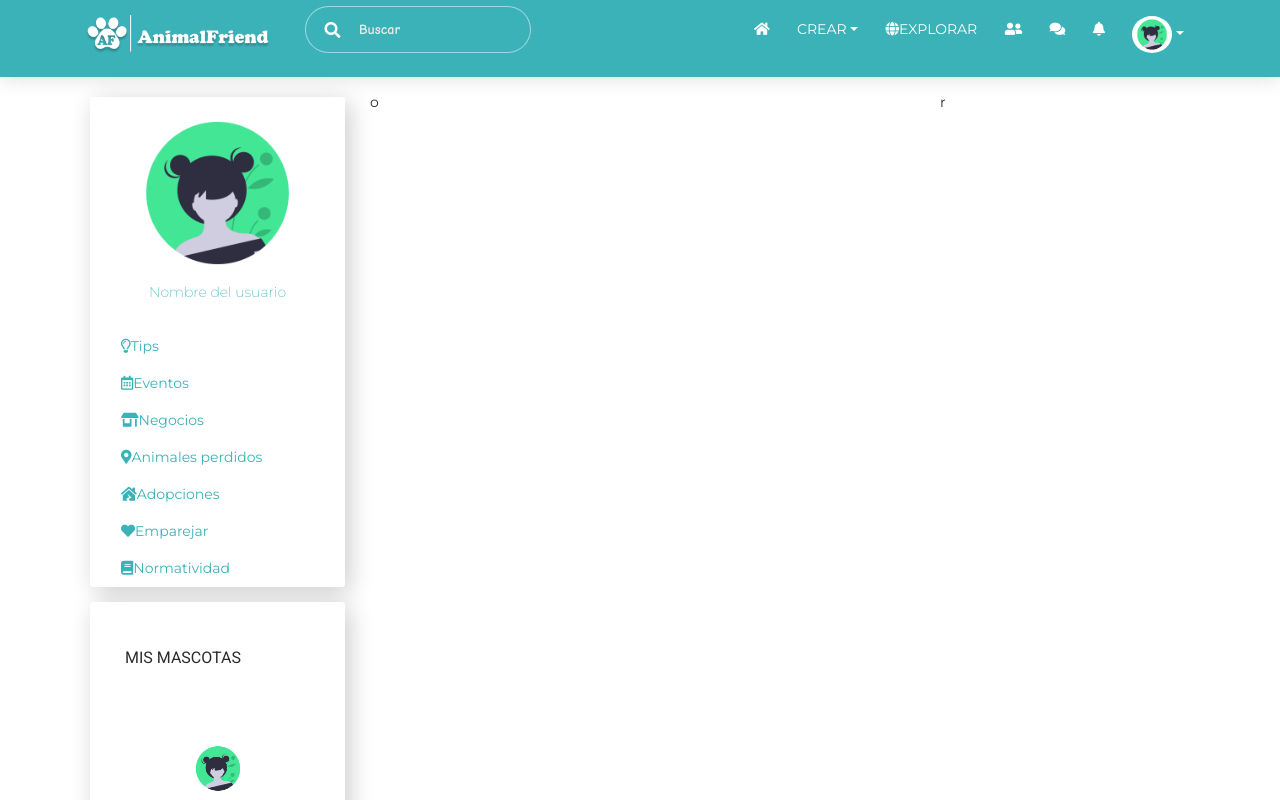
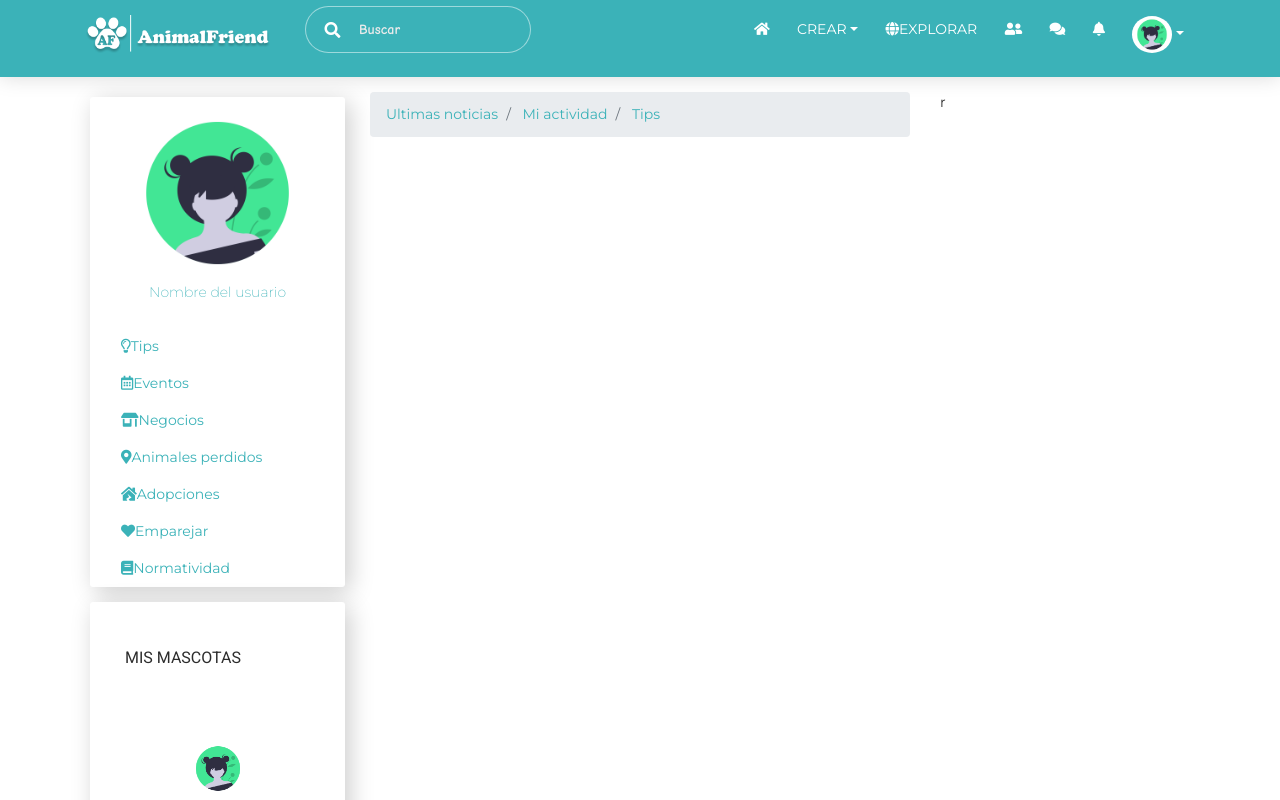
Before and after one commit to Vanestefani/AnimalFriend, a React (Create React App) app in the folder frontend/: page /home in a window 1280 px wide. Shown: the top 800 px of the page. Built offline with nearby package versions, Linux system fonts and the light colour scheme; a web font is replaced by a local one.

Commit message:
sun menu

```diff
--- /dev/null
+++ b/frontend/src/components/Navbars/SubMenu.js
@@ -0,0 +1,19 @@
+import React, { useState } from "react";
+import { Link } from "react-router-dom";
+import { Breadcrumb, BreadcrumbItem } from "reactstrap";
+
+function SubMenu() {
+  return (
+    <>
+      <Breadcrumb>
+        <BreadcrumbItem>
+         <Link>Ultimas noticias</Link>
+        </BreadcrumbItem>
+        <BreadcrumbItem > <Link>Mi actividad</Link></BreadcrumbItem>
+        <BreadcrumbItem > <Link>Tips</Link></BreadcrumbItem>
+      </Breadcrumb>
+    </>
+  );
+}
+
+export default SubMenu;
--- a/frontend/src/views/Home/home.js
+++ b/frontend/src/views/Home/home.js
@@ -18,6 +18,7 @@ import HomeNarbar from "../../components/Navbars/homeNarbar";
 import DefaultFooter from "../../components/Footers/DefaultFooter.js";
 import VerticalMenu from "../../components/Navbars/VerticalMenu";
 import ListMascotas from "../../components/Listas/ListMascotas";
+import SubMenu from "../../components/Navbars/SubMenu";
 
 function Home() {
   const [firstFocus, setFirstFocus] = React.useState(false);
@@ -41,7 +42,10 @@ function Home() {
               <VerticalMenu></VerticalMenu>
               <ListMascotas></ListMascotas>
             </Col>
-            <Col md="6">o</Col>
+            <Col md="6">
+<SubMenu></SubMenu>
+
+            </Col>
             <Col md="3">r</Col>
           </Row>
         </Container>
```
